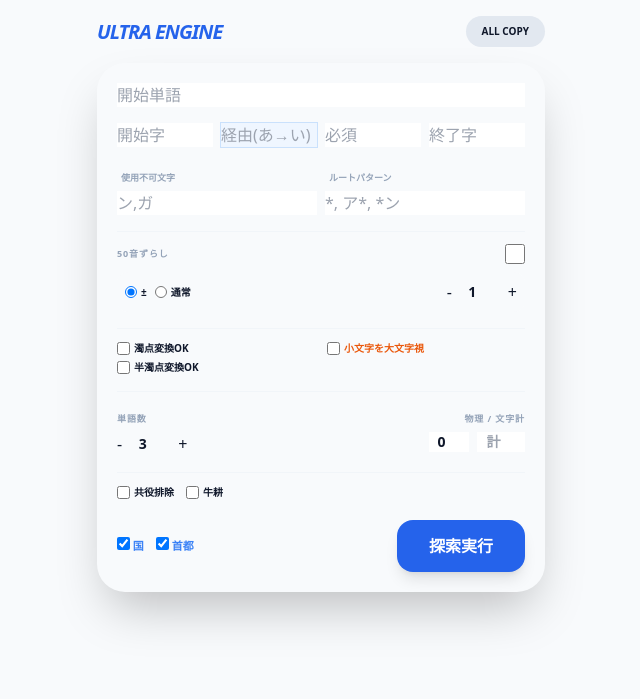
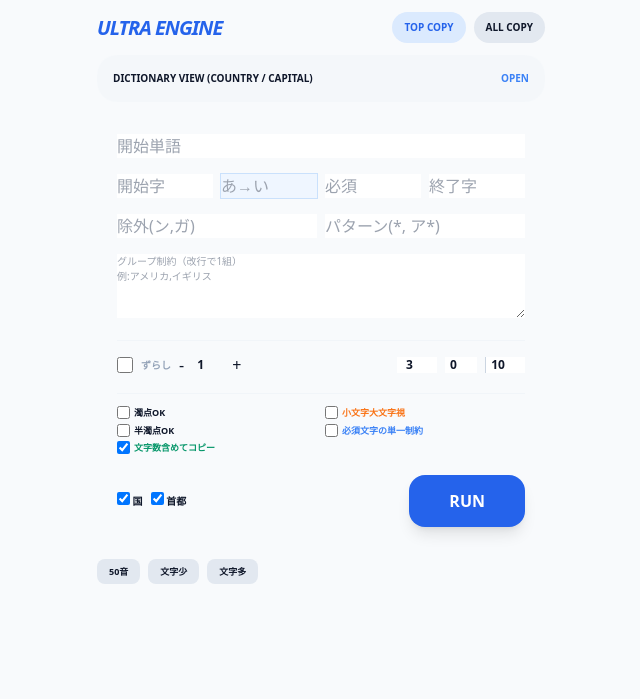
Before and after one commit to xjrstjrwvg-commits/Aleksandrovsk-Sakhalinsky, a Flask app: page / in a window 1280 px wide. Shown: the top 699 px of the page, without its empty margins (319-959 px from the left). Run offline with Flask 3, Linux system fonts and the light colour scheme; some libraries are stand-ins or nearby versions.

Commit message:
index.html

```diff
--- a/templates/index.html
+++ b/templates/index.html
@@ -7,138 +7,124 @@
     <script src="https://cdn.tailwindcss.com"></script>
     <style>
         html, body { overflow-x: hidden; position: relative; width: 100%; touch-action: pan-y; }
-        .dark { color-scheme: dark; }
         .glass { @apply bg-white dark:bg-slate-900 border border-slate-200 dark:border-slate-800 shadow-xl; }
-        input, select, textarea { @apply bg-slate-100 dark:bg-slate-800 p-3 rounded-xl text-sm outline-none focus:ring-1 ring-blue-500 font-bold; }
-        .step-btn { @apply bg-slate-200 dark:bg-slate-700 w-9 h-9 flex items-center justify-center rounded-lg font-black active:scale-90 transition-all text-sm; }
+        input, textarea { @apply bg-slate-100 dark:bg-slate-800 p-3 rounded-xl text-sm outline-none focus:ring-1 ring-blue-500 font-bold; }
+        .step-btn { @apply bg-slate-200 dark:bg-slate-700 w-9 h-9 flex items-center justify-center rounded-lg font-black active:scale-90 transition-all text-xs; }
+        .route-card { @apply bg-white dark:bg-slate-800 p-4 rounded-2xl shadow-sm border border-slate-100 dark:border-slate-700 mb-2 flex justify-between items-center group; }
+        .success-btn { @apply bg-emerald-500 text-white !important; }
         ::-webkit-scrollbar { display: none; }
-        .success-btn { @apply bg-emerald-500 text-white !important; }
-        .route-card { @apply bg-white dark:bg-slate-800 p-4 rounded-2xl shadow-sm border border-slate-100 dark:border-slate-700 mb-3; }
     </style>
 </head>
-<body class="bg-slate-50 dark:bg-slate-950 text-slate-900 dark:text-slate-100 p-3 pb-24">
+<body class="bg-slate-50 dark:bg-slate-950 text-slate-900 dark:text-slate-100 p-3 pb-24 font-sans">
     <div class="max-w-md mx-auto space-y-3">
-        <header class="flex justify-between items-center py-1">
+        <header class="flex justify-between items-center">
             <h1 class="text-xl font-black italic text-blue-600 uppercase tracking-tighter">Ultra Engine</h1>
-            <button onclick="copyAll()" id="allCopyBtn" class="bg-slate-200 dark:bg-slate-800 px-4 py-2 rounded-full text-[10px] font-bold uppercase transition-colors">All Copy</button>
+            <div class="flex gap-2">
+                <button onclick="copyTop()" class="bg-blue-100 dark:bg-blue-900/30 text-blue-600 px-3 py-2 rounded-full text-[10px] font-black uppercase">Top Copy</button>
+                <button onclick="copyAll()" id="allCopyBtn" class="bg-slate-200 dark:bg-slate-800 px-3 py-2 rounded-full text-[10px] font-black uppercase">All Copy</button>
+            </div>
         </header>
 
+        <!-- 辞書アコーディオン -->
+        <details class="glass rounded-[20px] overflow-hidden">
+            <summary class="p-4 font-bold text-[10px] uppercase cursor-pointer bg-slate-100/50 dark:bg-slate-800 flex justify-between items-center">
+                Dictionary View (Country / Capital)
+                <span class="text-blue-500 font-black">OPEN</span>
+            </summary>
+            <div id="dict_view" class="p-4 max-h-40 overflow-y-auto text-[10px] flex flex-wrap gap-1 leading-tight text-slate-400">
+                Loading...
+            </div>
+        </details>
+
         <!-- メインパネル -->
-        <div class="glass rounded-[28px] p-5 space-y-4 shadow-2xl">
+        <div class="glass rounded-[28px] p-5 space-y-4">
             <input id="sw" placeholder="開始単語" class="w-full">
-
-            <!-- 4列グリッドに拡張：経由(via)を追加 -->
             <div class="grid grid-cols-4 gap-2">
-                <input id="sc" placeholder="開始字" title="開始字">
-                <input id="via" placeholder="経由(あ→い)" class="bg-blue-50 dark:bg-blue-900/20 ring-1 ring-blue-400/30" title="経由文字">
-                <input id="mc" placeholder="必須" title="必須文字">
-                <input id="ec" placeholder="終了字" title="終了字">
+                <input id="sc" placeholder="開始字">
+                <input id="via" placeholder="あ→い" class="bg-blue-50 dark:bg-blue-900/20 ring-1 ring-blue-400/30">
+                <input id="mc" placeholder="必須">
+                <input id="ec" placeholder="終了字">
             </div>
 
             <div class="grid grid-cols-2 gap-2">
-                <div class="space-y-1">
-                    <label class="text-[9px] font-bold text-slate-400 uppercase ml-1">使用不可文字</label>
-                    <input id="exc" placeholder="ン,ガ" class="w-full">
+                <input id="exc" placeholder="除外(ン,ガ)">
+                <input id="pattern" placeholder="パターン(*, ア*)">
             </div>
-                <div class="space-y-1">
-                    <label class="text-[9px] font-bold text-slate-400 uppercase ml-1">ルートパターン</label>
-                    <input id="pattern" placeholder="*, ア*, *ン" class="w-full">
+
+            <textarea id="gc" placeholder="グループ制約（改行で1組）&#10;例:アメリカ,イギリス" class="w-full h-16 text-[10px]"></textarea>
+
+            <div class="flex justify-between items-center border-t border-slate-100 dark:border-slate-800 pt-3">
+                <div class="flex gap-2 items-center">
+                    <input type="checkbox" id="use_shift" class="w-4 h-4 accent-blue-600">
+                    <label class="text-[10px] font-bold uppercase text-slate-400">ずらし</label>
+                    <button onclick="adjustVal('ks_abs',-1)" class="step-btn">-</button>
+                    <input type="number" id="ks_abs" value="1" class="w-8 text-center bg-transparent text-xs font-bold">
+                    <button onclick="adjustVal('ks_abs',1)" class="step-btn">+</button>
+                </div>
+                <div class="flex gap-2">
+                    <input type="number" id="ml" value="3" class="w-10 text-center text-xs font-bold" title="単語数">
+                    <input type="number" id="ps" value="0" class="w-8 text-center text-xs font-bold" title="位置">
+                    <input type="number" id="top_n" value="10" class="w-10 text-center text-xs font-bold border-l border-slate-300 dark:border-slate-600" title="上位N件">
                 </div>
             </div>
 
-            <!-- 50音ずらし -->
-            <div class="space-y-2 border-t border-slate-100 dark:border-slate-800 pt-3">
-                <div class="flex justify-between items-center">
-                    <label class="text-[9px] font-bold text-slate-400 uppercase tracking-widest">50音ずらし</label>
-                    <input type="checkbox" id="use_shift" class="w-5 h-5 cursor-pointer accent-blue-600">
+            <div class="grid grid-cols-2 gap-2 text-[9px] font-bold border-t border-slate-100 dark:border-slate-800 pt-3">
+                <div class="space-y-1">
+                    <label class="flex items-center gap-1"><input type="checkbox" id="allow_daku"> 濁点OK</label>
+                    <label class="flex items-center gap-1"><input type="checkbox" id="allow_handaku"> 半濁点OK</label>
+                    <label class="flex items-center gap-1 text-emerald-600"><input type="checkbox" id="copy_with_len" checked> 文字数含めてコピー</label>
                 </div>
-                <div class="flex items-center gap-3 bg-slate-50 dark:bg-slate-800/30 p-2 rounded-xl">
-                    <div class="flex gap-2 font-bold text-[10px]">
-                        <label class="cursor-pointer flex items-center gap-1"><input type="radio" name="shift_mode" value="abs" checked class="w-3 h-3"> ±</label>
-                        <label class="cursor-pointer flex items-center gap-1"><input type="radio" name="shift_mode" value="normal" class="w-3 h-3"> 通常</label>
-                    </div>
-                    <div class="flex items-center gap-2 ml-auto">
-                        <button type="button" onclick="adjustVal('ks_abs',-1)" class="step-btn">-</button>
-                        <input type="number" id="ks_abs" value="1" class="w-10 text-center bg-transparent border-none text-sm font-bold">
-                        <button type="button" onclick="adjustVal('ks_abs',1)" class="step-btn">+</button>
-                    </div>
+                <div class="space-y-1">
+                    <label class="flex items-center gap-1 text-orange-500"><input type="checkbox" id="unify_small"> 小文字大文字視</label>
+                    <label class="flex items-center gap-1 text-blue-500"><input type="checkbox" id="once_constraint"> 必須文字の単一制約</label>
                 </div>
             </div>
 
-            <!-- 設定オプション -->
-            <div class="grid grid-cols-2 gap-3 text-[10px] font-bold border-t border-slate-100 dark:border-slate-800 pt-3">
-                <div class="space-y-1">
-                    <label class="flex items-center gap-1 cursor-pointer"><input type="checkbox" id="allow_daku" class="accent-blue-600"> 濁点変換OK</label>
-                    <label class="flex items-center gap-1 cursor-pointer"><input type="checkbox" id="allow_handaku" class="accent-blue-600"> 半濁点変換OK</label>
+            <div class="flex items-center justify-between pt-1">
+                <div class="flex gap-2 text-[10px] font-black uppercase">
+                    <label><input type="checkbox" name="cat" value="country" checked> 国</label>
+                    <label><input type="checkbox" name="cat" value="capital" checked> 首都</label>
                 </div>
-                <div class="space-y-1">
-                    <label class="flex items-center gap-1 cursor-pointer text-orange-600"><input type="checkbox" id="unify_small" class="accent-orange-500"> 小文字を大文字視</label>
+                <button onclick="run()" id="btn" class="bg-blue-600 text-white font-black px-10 py-3.5 rounded-2xl shadow-lg active:scale-95 transition-all">RUN</button>
             </div>
         </div>
 
-            <!-- 単語数・文字数 -->
-            <div class="grid grid-cols-2 gap-4 border-t border-slate-100 dark:border-slate-800 pt-3">
-                <div class="space-y-1">
-                    <label class="text-[9px] font-bold text-slate-400 uppercase tracking-widest">単語数</label>
-                    <div class="flex items-center gap-2">
-                        <button type="button" onclick="adjustVal('ml',-1)" class="step-btn">-</button>
-                        <input type="number" id="ml" value="3" class="w-10 text-center bg-transparent border-none text-sm font-bold">
-                        <button type="button" onclick="adjustVal('ml',1)" class="step-btn">+</button>
-                    </div>
-                </div>
-                <div class="space-y-1 text-right">
-                    <label class="text-[9px] font-bold text-slate-400 uppercase tracking-widest">物理 / 文字計</label>
-                    <div class="flex justify-end gap-2">
-                        <input type="number" id="ps" value="0" class="w-10 text-center text-sm font-bold" title="位置ずらし">
-                        <input type="number" id="ttl" placeholder="計" class="w-12 text-center text-sm font-bold">
-                    </div>
-                </div>
+        <div class="flex gap-2 overflow-x-auto pb-1">
+            <button onclick="sortRes('kana')" class="bg-slate-200 dark:bg-slate-800 px-3 py-1.5 rounded-lg text-[9px] font-black uppercase">50音</button>
+            <button onclick="sortRes('short')" class="bg-slate-200 dark:bg-slate-800 px-3 py-1.5 rounded-lg text-[9px] font-black uppercase">文字少</button>
+            <button onclick="sortRes('long')" class="bg-slate-200 dark:bg-slate-800 px-3 py-1.5 rounded-lg text-[9px] font-black uppercase">文字多</button>
         </div>
 
-            <!-- 特殊制約 -->
-            <div class="flex flex-col gap-2 border-t border-slate-100 dark:border-slate-800 pt-3">
-                <div class="flex flex-wrap gap-3 text-[10px] font-bold">
-                    <label class="flex items-center gap-1 cursor-pointer"><input type="checkbox" id="conj" class="accent-blue-600"> 共役排除</label>
-                    <label class="flex items-center gap-1 cursor-pointer"><input type="checkbox" id="rt" class="accent-blue-600"> 牛耕</label>
-                </div>
-            </div>
-
-            <div class="flex items-center justify-between font-bold pt-1">
-                <div class="flex gap-3 text-[11px]">
-                    <label class="cursor-pointer text-blue-500"><input type="checkbox" name="cat" value="country" checked> 国</label>
-                    <label class="cursor-pointer text-blue-500"><input type="checkbox" name="cat" value="capital" checked> 首都</label>
-                </div>
-                <button type="button" onclick="run()" id="btn" class="bg-blue-600 text-white font-black px-8 py-3.5 rounded-2xl shadow-lg active:scale-95 transition-all">探索実行</button>
-            </div>
-        </div>
-
-        <!-- 結果表示エリア -->
-        <div id="res" class="space-y-3"></div>
+        <div id="res" class="space-y-2"></div>
     </div>
 
     <script>
+        let currentResults = [];
+
         function adjustVal(id, step) {
             const el = document.getElementById(id);
             el.value = Math.max(1, parseInt(el.value) + step);
         }
 
+        async function initDict() {
+            const res = await fetch('/get_dictionary');
+            const data = await res.json();
+            document.getElementById('dict_view').innerHTML = [...data.country, ...data.capital].sort().map(w => `<span>${w}</span>`).join(' / ');
+        }
+        initDict();
+
         async function run() {
             const btn = document.getElementById('btn');
-            const resDiv = document.getElementById('res');
-            btn.disabled = true;
-            btn.innerText = "探索中...";
-            resDiv.innerHTML = "";
-
+            btn.disabled = true; btn.innerText = "WAIT...";
             const cats = Array.from(document.querySelectorAll('input[name="cat"]:checked')).map(c => c.value);
-
             const data = {
                 start_word: document.getElementById('sw').value,
                 start_char: document.getElementById('sc').value,
-                via_pattern: document.getElementById('via').value, // ★追加
+                via_pattern: document.getElementById('via').value,
                 must_char: document.getElementById('mc').value,
                 end_char: document.getElementById('ec').value,
                 exclude_chars: document.getElementById('exc').value,
-                pattern: document.getElementById('pattern').value,
+                group_constraints: document.getElementById('gc').value,
                 max_len: document.getElementById('ml').value,
                 pos_shift: document.getElementById('ps').value,
                 ks_abs: document.getElementById('ks_abs').value,
@@ -146,48 +132,59 @@
                 allow_daku: document.getElementById('allow_daku').checked,
                 allow_handaku: document.getElementById('allow_handaku').checked,
                 unify_small: document.getElementById('unify_small').checked,
-                exclude_conjugates: document.getElementById('conj').checked,
-                round_trip: document.getElementById('rt').checked,
+                once_constraint: document.getElementById('once_constraint').checked,
                 categories: cats
             };
+            const response = await fetch('/search', { method: 'POST', headers: {'Content-Type': 'application/json'}, body: JSON.stringify(data)});
+            const result = await response.json();
+            currentResults = result.routes;
+            displayResults(currentResults);
+            btn.disabled = false; btn.innerText = "RUN";
+        }
 
-            try {
-                const response = await fetch('/search', {
-                    method: 'POST',
-                    headers: {'Content-Type': 'application/json'},
-                    body: JSON.stringify(data)
-                });
-                const result = await response.json();
-
-                if (result.routes.length === 0) {
-                    resDiv.innerHTML = '<div class="text-center p-10 font-bold text-slate-400">ルートが見つかりませんでした</div>';
-                } else {
-                    result.routes.forEach(route => {
+        function displayResults(routes) {
+            const resDiv = document.getElementById('res');
+            resDiv.innerHTML = "";
+            const withLen = document.getElementById('copy_with_len').checked;
+            routes.forEach(route => {
+                const routeText = route.join(' → ');
+                const totalLen = route.join('').length;
+                const copyStr = withLen ? `${routeText} (${totalLen})` : routeText;
                 const card = document.createElement('div');
                 card.className = 'route-card';
-                        card.innerHTML = `<div class="text-[10px] text-blue-500 font-black mb-1 uppercase tracking-widest">${route.length} WORDS</div>
-                                          <div class="font-bold text-sm">${route.join(' → ')}</div>`;
+                card.innerHTML = `<div><div class="text-[9px] text-blue-500 font-black uppercase">${totalLen} chars</div><div class="font-bold text-sm">${routeText}</div></div>
+                                  <button onclick="copyText('${copyStr}', this)" class="opacity-0 group-hover:opacity-100 bg-blue-600 text-white text-[9px] px-3 py-2 rounded-lg font-bold transition-all">COPY</button>`;
                 resDiv.appendChild(card);
             });
         }
-            } catch (e) {
-                alert("エラーが発生しました");
-            } finally {
-                btn.disabled = false;
-                btn.innerText = "探索実行";
+
+        function sortRes(mode) {
+            if (mode === 'kana') currentResults.sort((a,b) => a.join('').localeCompare(b.join(''), 'ja'));
+            if (mode === 'short') currentResults.sort((a,b) => a.join('').length - b.join('').length);
+            if (mode === 'long') currentResults.sort((a,b) => b.join('').length - a.join('').length);
+            displayResults(currentResults);
         }
+
+        function getCopyText(routes) {
+            const withLen = document.getElementById('copy_with_len').checked;
+            return routes.map(r => withLen ? `${r.join(' → ')} (${r.join('').length})` : r.join(' → ')).join('\n');
         }
 
         function copyAll() {
-            const txt = Array.from(document.querySelectorAll('.route-card div:last-child')).map(el => el.innerText).join('\n');
+            navigator.clipboard.writeText(getCopyText(currentResults));
+            const b = document.getElementById('allCopyBtn'); b.innerText = "DONE!"; setTimeout(() => b.innerText = "ALL COPY", 1000);
+        }
+
+        function copyTop() {
+            const n = parseInt(document.getElementById('top_n').value);
+            navigator.clipboard.writeText(getCopyText(currentResults.slice(0, n)));
+            alert(`上位${n}件をコピーしました`);
+        }
+
+        function copyText(txt, btn) {
             navigator.clipboard.writeText(txt);
-            const b = document.getElementById('allCopyBtn');
-            b.innerText = "Copied!";
-            b.classList.add('success-btn');
-            setTimeout(() => {
-                b.innerText = "All Copy";
-                b.classList.remove('success-btn');
-            }, 2000);
+            btn.innerText = "DONE!"; btn.classList.add('success-btn');
+            setTimeout(() => { btn.innerText = "COPY"; btn.classList.remove('success-btn'); }, 1000);
         }
     </script>
 </body>
```
Lines whose indentation alone changed are shown as unchanged.
